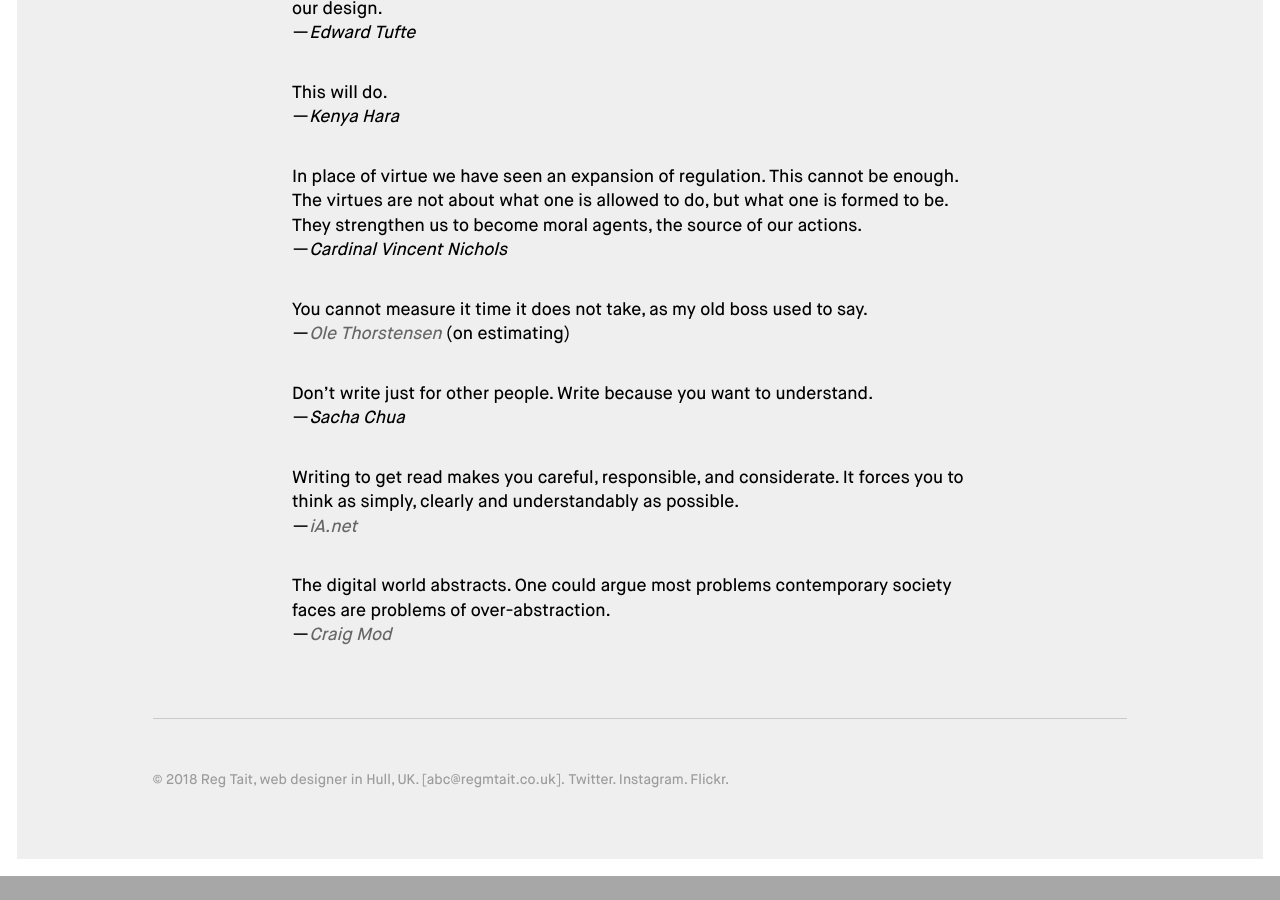
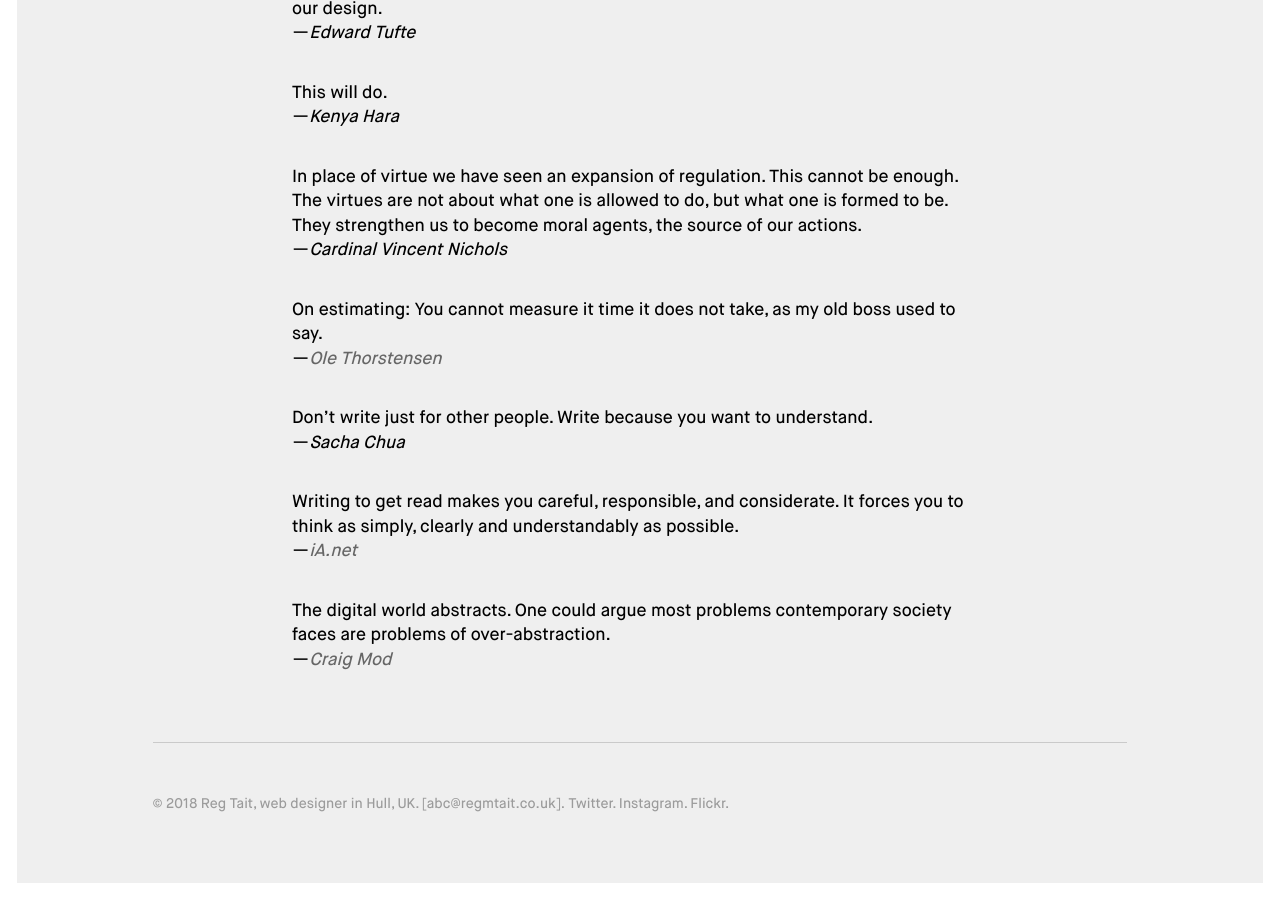
Before and after one commit to regmtait/regmtait.co.uk, a Jekyll site: the page built from quotes.md, in a window 1280 px wide and 900 px high, scrolled down 1830 px. Built offline with Jekyll 4.4.1, drawn with Linux system fonts in a browser that asks for light colours; before the commit the page ends 2706 px from its top, so only the background shows below that.

Commit message:
Edit text

```diff
--- a/quotes.md
+++ b/quotes.md
@@ -54,7 +54,7 @@ Just a list of quotes that I like.
 
 > In place of virtue we have seen an expansion of regulation. This cannot be enough. The virtues are not about what one is allowed to do, but what one is formed to be. They strengthen us to become moral agents, the source of our actions.<br>—<cite>Cardinal Vincent Nichols</cite>
 
-> You cannot measure it time it does not take, as my old boss used to say.<br>—<cite>[Ole Thorstensen](https://www.amazon.co.uk/gp/product/0857056689)</cite> (on estimating)
+> On estimating: You cannot measure it time it does not take, as my old boss used to say.<br>—<cite>[Ole Thorstensen](https://www.amazon.co.uk/gp/product/0857056689)</cite>
 
 > Don’t write just for other people. Write because you want to understand.<br>—<cite>Sacha Chua</cite>
 
```
